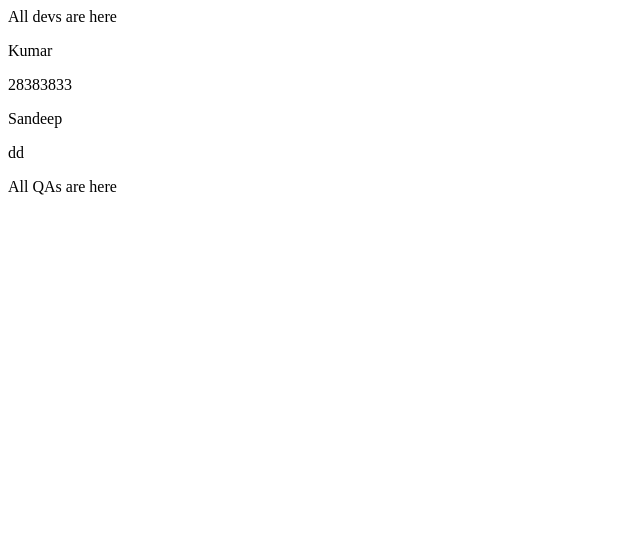
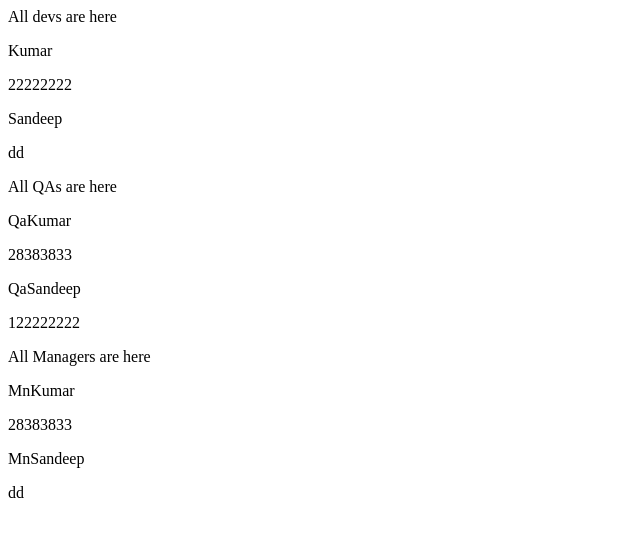
Before and after one commit to kumarkasimala/agile-work-manager, a plain HTML site: page sample.html in a window 1280 px wide. Shown: the whole page, without its empty margins (0-640 px from the left). Drawn offline with Linux system fonts and the light colour scheme.

Commit message:
QA's and Managers added

```diff
--- a/UserModels.js
+++ b/UserModels.js
@@ -36,11 +36,6 @@ function User(name, Id, emailId, contact, type) {
     this.getContact = function(){
          return contact;
     }
-
-
-
-
-
 }
 
 function Employee(name, Id, emailId, contact, type){
@@ -63,4 +58,17 @@ var dev = new DevEngineer("Kumar", 121, "kumark@gmail.com", "129292933");
 dev.getType()
 dev.setAge(20);
 
+function QaEngineer(name, Id, emailId, contact){
+  Employee.call(this, name, Id, emailId, contact, "QA");
+}
+
+QaEngineer.prototype = Object.create(Employee.prototype);
+QaEngineer.prototype.constructor = Employee;
+
+function Manager(name, Id, emailId, contact){
+Employee.call(this, name, Id, emailId, contact, "Manager");
+}
+Manager.prototype = Object.create(Employee.prototype);
+Manager.prototype.constructor = Employee;
+
 //Suraj [QA, Manager], Sandeep : SM, PO.
--- a/data.js
+++ b/data.js
@@ -1,15 +1,15 @@
 
 window.devs = [
-{name:"Kumar", age:"30", contact:"28383833", Id:"12", emailId:"kumarK@gmail.com"},
-{name:"Sandeep", age:"20", contact:"dd", Id:"13", emailId:"sandeep@gmail.com"}
-];
+    {name:"Kumar", age:"30", contact:"22222222", Id:"12", emailId:"kumarKas@gmail.com"},
+    {name:"Sandeep", age:"20", contact:"dd", Id:"13", emailId:"sandeep@gmail.com"}
+    ];
 
-window.qas = [
-{name:"Kumar", age:"30", contact:"28383833", Id:"12", emailId:"kumarK@gmail.com"},
-{name:"Sandeep", age:"20", contact:"dd", Id:"13", emailId:"sandeep@gmail.com"}
-]
+    window.qas = [
+    {name:"QaKumar", age:"30", contact:"28383833", Id:"12", emailId:"kumarK@gmail.com"},
+    {name:"QaSandeep", age:"20", contact:"122222222", Id:"13", emailId:"sandeep@gmail.com"}
+    ]
 
-window.managers = [
-{name:"Kumar", age:"30", contact:"28383833", Id:"12", emailId:"kumarK@gmail.com"},
-{name:"Sandeep", age:"20", contact:"dd", Id:"13", emailId:"sandeep@gmail.com"}
-]
+    window.mngrs = [
+    {name:"MnKumar", age:"30", contact:"28383833", Id:"12", emailId:"kumarK@gmail.com"},
+    {name:"MnSandeep", age:"20", contact:"dd", Id:"13", emailId:"sandeep@gmail.com"}
+    ]
--- a/sample.html
+++ b/sample.html
@@ -10,6 +10,15 @@
                     var dev = new DevEngineer(window.devs[i].name, window.devs[i].Id, window.devs[i].emailId, window.devs[i].contact);
                     allDevs.push(dev);
                 }
+                for (var i = 0; i< window.qas.length; i++){
+                    var qa = new QaEngineer(window.qas[i].name, window.qas[i].Id, window.qas[i].emailId, window.qas[i].contact);
+                    allQAs.push(qa);
+                }
+                for (var i =0; i< window.mngrs.length; i++){
+                    var mngr = new Manager(window.mngrs[i].name, window.mngrs[i].Id, window.mngrs[i].emailId, window.mngrs[i].contact);
+                    allMnrs.push(mngr);
+                }
+
 
 
                 //QAs
@@ -33,6 +42,8 @@
 
             window.onload = function(){
                addToPage(allDevs, "devcontainer");
+               addToPage(allQAs,"qacontainer");
+               addToPage(allMnrs, "mngrcontainer");
 
             }</script>
 
@@ -50,5 +61,10 @@
         <div id="qacontainer">
         </div>
     </div>
+    <div>
+        All Managers are here
+        <div id="mngrcontainer">
+        </div>
+    </div>
 </body>
 </html>
```
